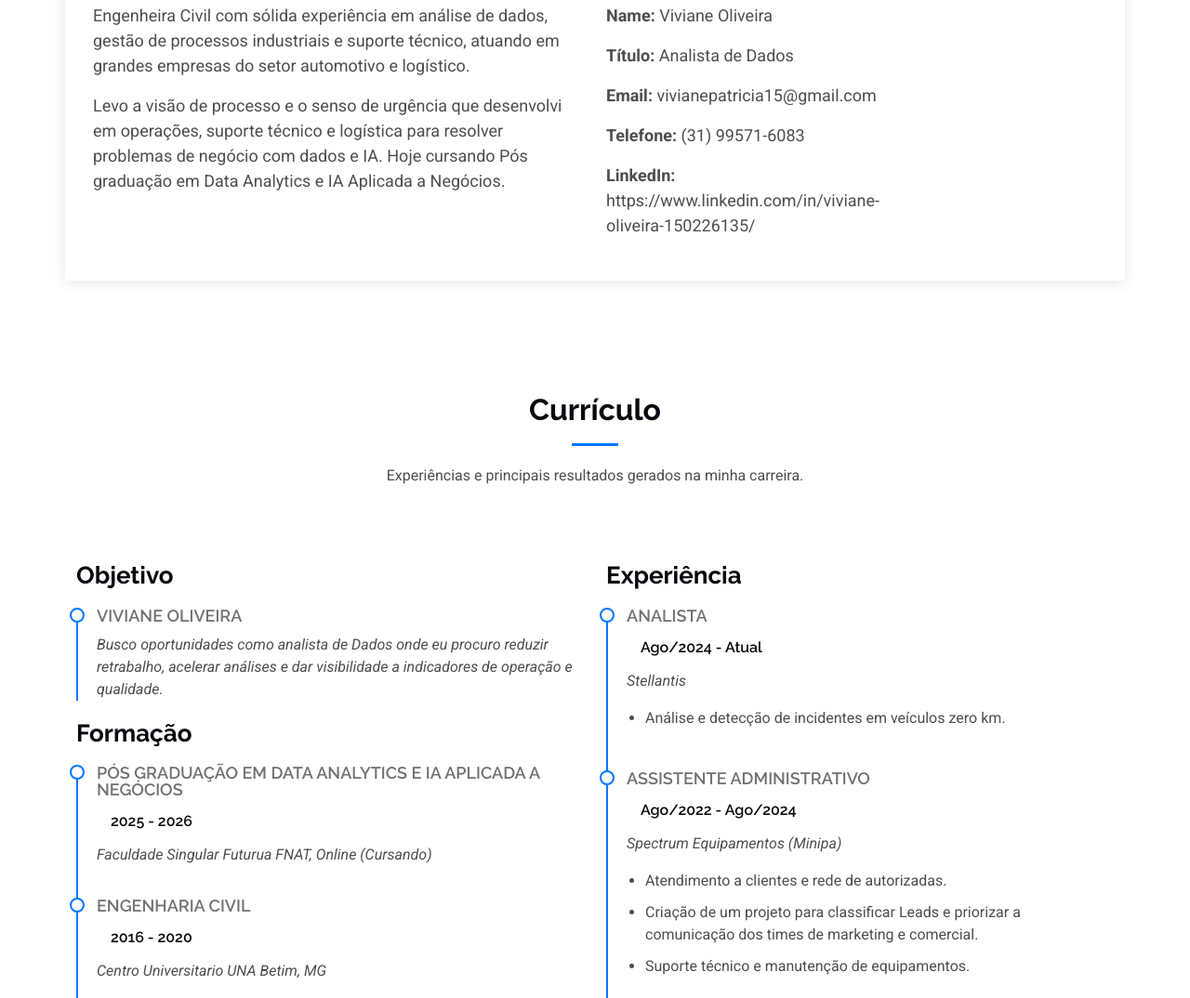
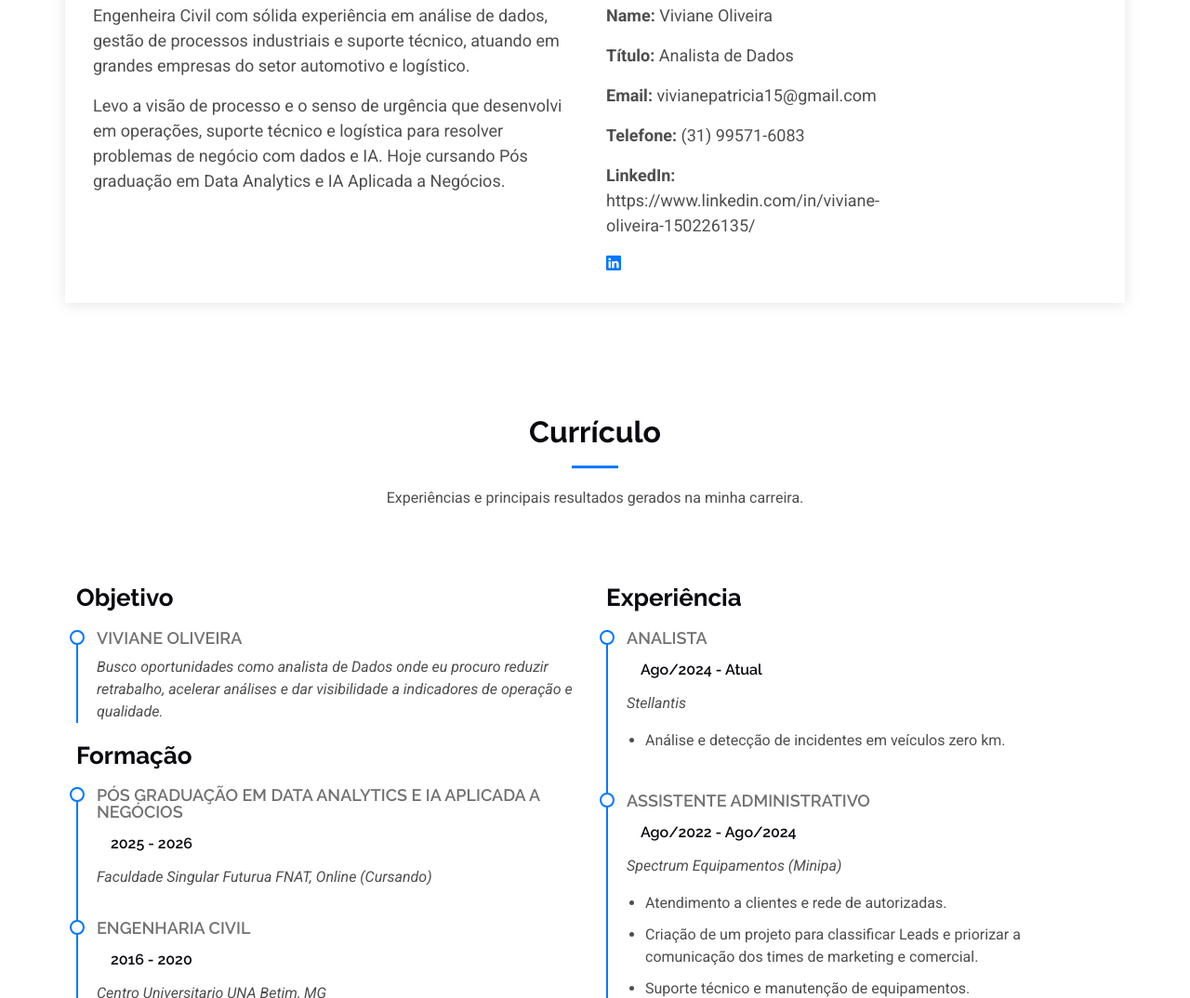
Before and after one commit to vivianepatricia/Portifolio-de-Projetos, a plain HTML site: page index.html in a window 1280 px wide. Shown: the part 961-2035 px from the top of the page at 93% size. Drawn offline with Linux system fonts and the light colour scheme.

Commit message:
Atualizações index.html

```diff
--- a/index.html
+++ b/index.html
@@ -104,6 +104,7 @@
                 <p><strong>Email: </strong> <span>vivianepatricia15@gmail.com</span></p>
                 <p><strong>Telefone: </strong> <span>(31) 99571-6083</span></p>
                 <p><strong>LinkedIn: </strong> <span>https://www.linkedin.com/in/viviane-oliveira-150226135/</span></p>
+                <a href="https://www.linkedin.com/in/viviane-oliveira-150226135/"><i class="bi bi-linkedin"></i></a>
               </div>
               </div>
               </div>
```
